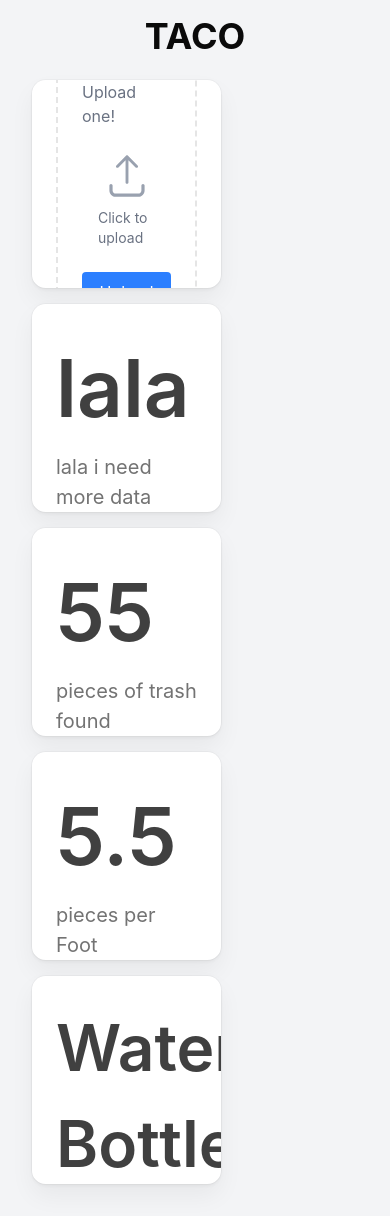
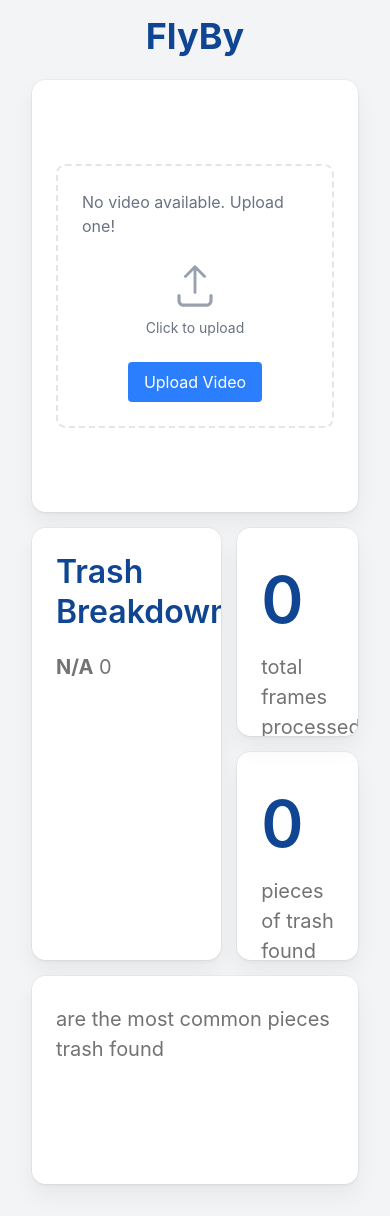
Before and after one commit to LawrenceMiao/FlyBy, a React (Vite) app in the folder react-app/: page / in a window 390 px wide. Built offline with nearby package versions, Linux system fonts and the light colour scheme.

Commit message:
mobile adaptation

```diff
--- a/react-app/src/pages/Homepage.tsx
+++ b/react-app/src/pages/Homepage.tsx
@@ -5,12 +5,30 @@ import VideoPlayer from "@/components/VideoPlayer";
 
 
 export default function Homepage() {
-  const [data, setData] = useState(null);
-  const [isloading, setLoading] = useState(false);
+  const [data, setData] = useState({
+    "Total tracked objects": 0,
+    "Class counts:": { "N/A" : 0},
+    "Frames processed": 0,
+  });
+
+  const findMostCommonObject = (data: any) => {
+    const classCounts = data["Class counts:"];
+    let mostCommonObject = null;
+    let maxCount = 0;
+
+    for (const [objectClass, count] of Object.entries(classCounts) as [string, number][]) {
+      if (count !== undefined && count > maxCount) {
+        maxCount = count;
+        mostCommonObject = objectClass;
+      }
+    }
+
+    return mostCommonObject;
+  }
 
   return (
     <div className="flex flex-col items-center justify-center min-h-screen bg-gray-100 pt-4">
-      <h1 className="text-4xl font-bold mb-4">TACO</h1>
+      <h1 className="text-4xl text-[#0f4592] font-bold mb-4">FlyBy</h1>
 
       <BentoGrid className="p-8 pt-2">
         <div
@@ -22,6 +40,8 @@ export default function Homepage() {
             "transform-gpu dark:bg-background dark:[border:1px_solid_rgba(255,255,255,.1)] dark:[box-shadow:0_-20px_80px_-20px_#ffffff1f_inset]",
 
             "lg:row-start-1 lg:row-end-4 lg:col-start-1 lg:col-end-4",
+            "md:row-start-1 md:row-end-4 md:col-start-1 md:col-end-6",
+            "row-start-1 row-end-3 col-start-1 col-end-6"
           )}
         >
           <div className="w-full h-full pointer-events-none z-10 flex flex-col gap-1 p-6 ">
@@ -38,14 +58,19 @@ export default function Homepage() {
             "transform-gpu dark:bg-background dark:[border:1px_solid_rgba(255,255,255,.1)] dark:[box-shadow:0_-20px_80px_-20px_#ffffff1f_inset]",
 
             "lg:row-start-1 lg:row-end-3 lg:col-start-4 lg:col-end-4",
+            "md:row-start-4 md:row-end-6 md:col-start-1 md:col-end-4",
+            "row-start-3 row-end-5 col-start-1 col-end-4 ",
           )}
         >
           <div className="pointer-events-none z-10 flex flex-col gap-1 p-6 ">
-            {/* <Icon className="h-12 w-12 origin-left transform-gpu text-neutral-700 transition-all duration-300 ease-in-out group-hover:scale-75" /> */}
-            <h3 className="text-[5rem] font-semibold text-neutral-700 dark:text-neutral-300">
-              lala
+            <h3 className="text-[2rem] font-semibold text-[#0f4592] leading-tight mb-4">
+              Trash Breakdown
             </h3>
-            <p className="max-w-lg text-neutral-500 text-[1.25rem]">lala i need more data</p>
+            {data["Class counts:"] && Object.entries(data["Class counts:"]).map(([key, value]) => (
+              <p className="max-w-lg text-neutral-500 text-[1.25rem]">
+                <strong>{key}</strong> {value}
+              </p>
+            ))}
           </div>
         </div>
 
@@ -58,12 +83,14 @@ export default function Homepage() {
             "transform-gpu dark:bg-background dark:[border:1px_solid_rgba(255,255,255,.1)] dark:[box-shadow:0_-20px_80px_-20px_#ffffff1f_inset]",
 
             "lg:row-start-1 lg:row-end-2 lg:col-start-5 lg:col-end-5",
+            "md:row-start-4 md:row-end-5 md:col-start-4 md:col-end-6",
+            "row-start-4 row-end-5 col-start-4 col-end-6",
           )}
         >
           <div className="pointer-events-none z-10 flex flex-col gap-1 p-6 ">
             {/* <Icon className="h-12 w-12 origin-left transform-gpu text-neutral-700 transition-all duration-300 ease-in-out group-hover:scale-75" /> */}
-            <h3 className="text-[5rem] font-semibold text-neutral-700 dark:text-neutral-300">
-              55
+            <h3 className="text-[4rem] md:text-[5rem] font-semibold text-[#0f4592]">
+              {data["Total tracked objects"]}
             </h3>
             <p className="max-w-lg text-neutral-500 text-[1.25rem]">pieces of trash found</p>
           </div>
@@ -78,14 +105,16 @@ export default function Homepage() {
             "transform-gpu dark:bg-background dark:[border:1px_solid_rgba(255,255,255,.1)] dark:[box-shadow:0_-20px_80px_-20px_#ffffff1f_inset]",
 
             "lg:row-start-2 lg:row-end-3 lg:col-start-5 lg:col-end-5",
+            "md:row-start-5 md:row-end-6 md:col-start-4 md:col-end-6",
+            "row-start-3 row-end-4 col-start-4 col-end-6",
           )}
         >
           <div className="pointer-events-none z-10 flex flex-col gap-1 p-6 ">
             {/* <Icon className="h-12 w-12 origin-left transform-gpu text-neutral-700 transition-all duration-300 ease-in-out group-hover:scale-75" /> */}
-            <h3 className="text-[5rem] font-semibold text-neutral-700 dark:text-neutral-300">
-              5.5
+            <h3 className="text-[4rem] md:text-[5rem] font-semibold text-[#0f4592]">
+              {data["Frames processed"]}
             </h3>
-            <p className="max-w-lg text-neutral-500 text-[1.25rem]">pieces per Foot</p>
+            <p className="max-w-lg text-neutral-500 text-[1.25rem]">total frames processed</p>
           </div>
         </div>
 
@@ -98,12 +127,14 @@ export default function Homepage() {
             "transform-gpu dark:bg-background dark:[border:1px_solid_rgba(255,255,255,.1)] dark:[box-shadow:0_-20px_80px_-20px_#ffffff1f_inset]",
 
             "lg:row-start-3 lg:row-end-4 lg:col-start-4 lg:col-end-6",
+            "md:row-start-6 md:row-end-7 md:col-start-1 md:col-end-6",
+            "row-start-5 row-end-6 col-start-1 col-end-6",
           )}
         >
           <div className="pointer-events-none z-10 flex flex-col gap-1 p-6 ">
             {/* <Icon className="h-12 w-12 origin-left transform-gpu text-neutral-700 transition-all duration-300 ease-in-out group-hover:scale-75" /> */}
-            <h3 className="text-[4rem] font-semibold text-neutral-700 dark:text-neutral-300">
-              Water Bottles
+            <h3 className="text-[4rem] font-semibold text-[#0f4592]">
+              {findMostCommonObject(data)}
             </h3>
             <p className="max-w-lg text-neutral-500 text-[1.25rem]">are the most common pieces trash found</p>
           </div>
```
